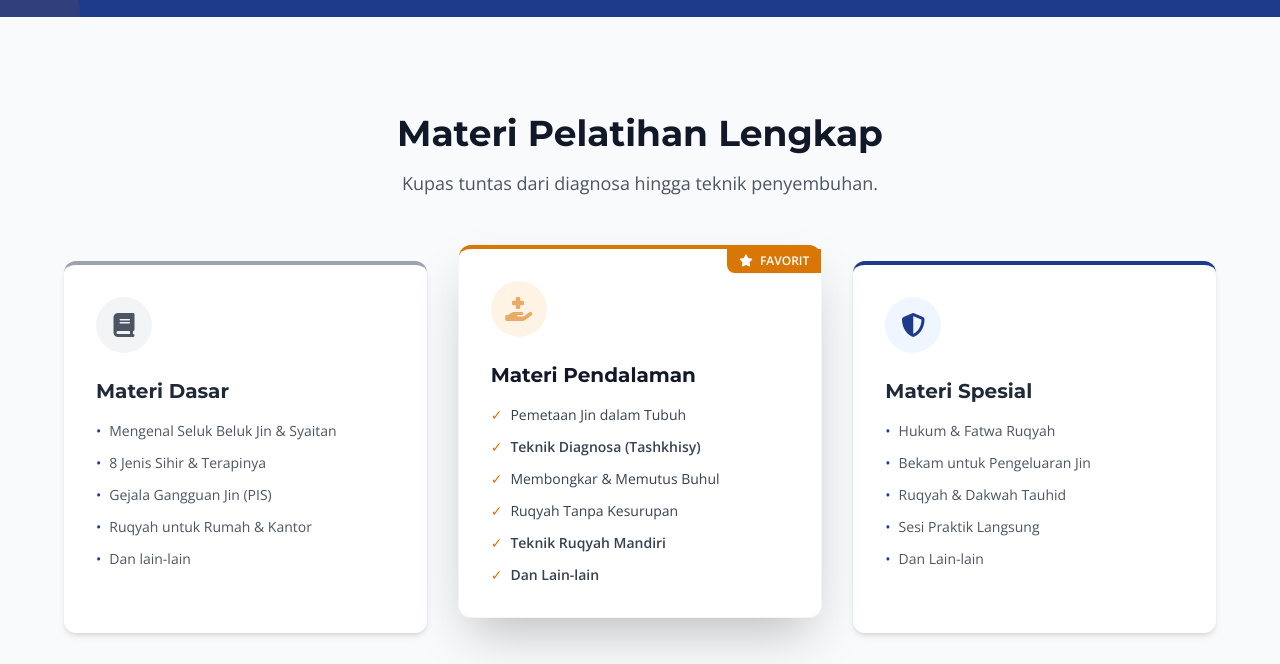
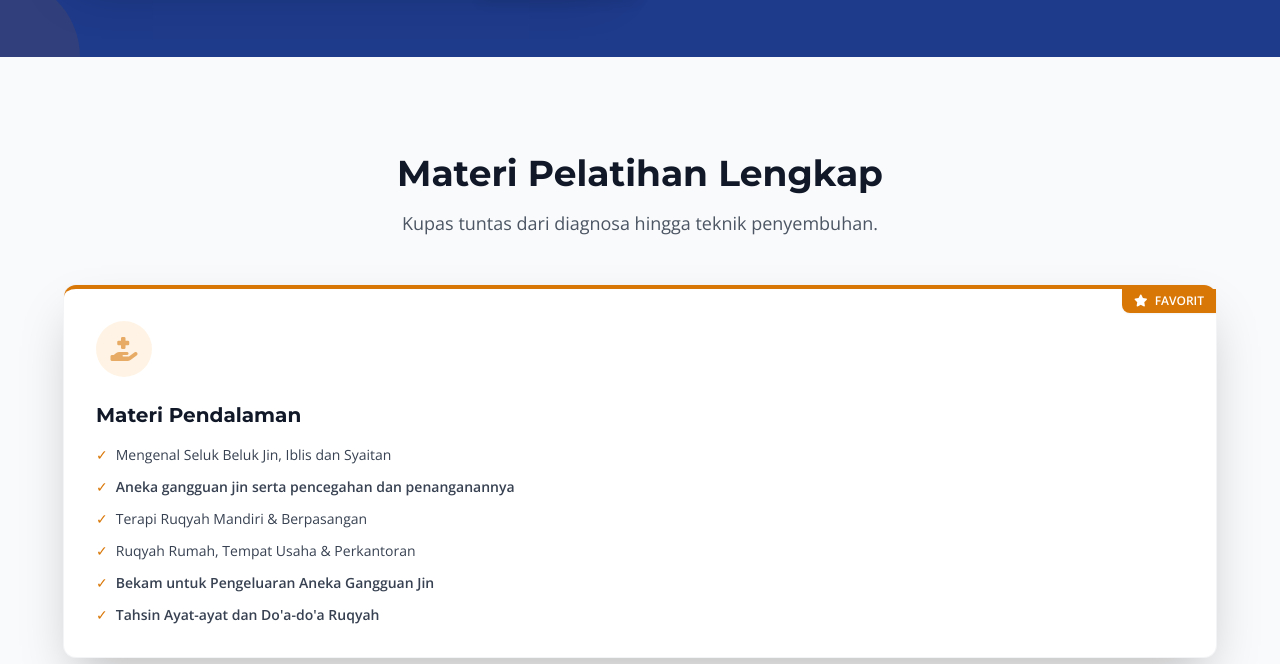
Before and after one commit to ourobyte/pelatihan-ruqyah, a plain HTML site: page index.html in a window 1280 px wide. Shown: the part 2133-2797 px from the top of the page. Drawn offline with nearby package versions, Linux system fonts and the light colour scheme.

Commit message:
Update index.html

```diff
--- a/index.html
+++ b/index.html
@@ -66,7 +66,7 @@
                 <a href="#pricing" class="bg-brand-red hover:bg-red-700 text-white text-lg font-bold py-4 px-8 rounded-lg shadow-lg transform transition hover:scale-105 duration-300 w-full sm:w-auto text-center ring-4 ring-red-500/30">
                     🔥 DAFTAR TIKET EARLY BIRD - RP 199.000
                 </a>
-                <p class="text-sm text-gray-300 mt-2 sm:mt-0 font-semibold bg-black/20 px-3 py-1 rounded-full">Khusus 20 Orang Pertama!</p>
+                <p class="text-sm text-red-300 mt-2 sm:mt-0 font-semibold bg-white/20 px-3 py-1 rounded-full">Khusus 20 Orang Pertama yang sudah Lunas!</p>
             </div>
         </div>
 
@@ -78,7 +78,7 @@
     <section class="py-16 md:py-24 bg-white px-6">
         <div class="max-w-5xl mx-auto">
             <h2 class="text-3xl md:text-4xl font-bold text-brand-blue text-center mb-12">
-                Apakah Salah Satunya Adalah Anda?
+                Apakah Salah Satunya Adalah Anda Atau Orang Yang Anda Sayangi?
             </h2>
 
             <div class="grid md:grid-cols-2 gap-8 items-center">
@@ -182,22 +182,6 @@
                 <p class="text-gray-600 mt-4 text-lg">Kupas tuntas dari diagnosa hingga teknik penyembuhan.</p>
             </div>
 
-            <div class="grid md:grid-cols-3 gap-8">
-                <!-- Card 1 -->
-                <div class="bg-white p-8 rounded-xl shadow-md hover:shadow-xl transition duration-300 border-t-4 border-gray-400 group">
-                    <div class="h-14 w-14 bg-gray-100 rounded-full flex items-center justify-center mb-6 text-gray-600 group-hover:bg-gray-200 transition">
-                        <i class="fas fa-book text-2xl"></i>
-                    </div>
-                    <h3 class="text-xl font-bold mb-4 text-gray-800">Materi Dasar</h3>
-                    <ul class="space-y-3 text-sm text-gray-600">
-                        <li class="flex items-start gap-2"><span class="text-brand-blue">•</span> Mengenal Seluk Beluk Jin & Syaitan</li>
-                        <li class="flex items-start gap-2"><span class="text-brand-blue">•</span> 8 Jenis Sihir & Terapinya</li>
-                        <li class="flex items-start gap-2"><span class="text-brand-blue">•</span> Gejala Gangguan Jin (PIS)</li>
-                        <li class="flex items-start gap-2"><span class="text-brand-blue">•</span> Ruqyah untuk Rumah & Kantor</li>
-                        <li class="flex items-start gap-2"><span class="text-brand-blue">•</span> Dan lain-lain</li>
-                    </ul>
-                </div>
-
                 <!-- Card 2 (Featured) -->
                 <div class="bg-white p-8 rounded-xl shadow-2xl transform md:-translate-y-4 border-t-4 border-brand-gold relative ring-1 ring-gray-100 z-10">
                     <div class="absolute top-0 right-0">
@@ -210,30 +194,14 @@
                     </div>
                     <h3 class="text-xl font-bold mb-4 text-gray-900">Materi Pendalaman</h3>
                     <ul class="space-y-3 text-sm text-gray-700 font-medium">
-                        <li class="flex items-start gap-2"><span class="text-brand-gold">✓</span> Pemetaan Jin dalam Tubuh</li>
-                        <li class="flex items-start gap-2"><span class="text-brand-gold">✓</span> <strong>Teknik Diagnosa (Tashkhisy)</strong></li>
-                        <li class="flex items-start gap-2"><span class="text-brand-gold">✓</span> Membongkar & Memutus Buhul</li>
-                        <li class="flex items-start gap-2"><span class="text-brand-gold">✓</span> Ruqyah Tanpa Kesurupan</li>
-                        <li class="flex items-start gap-2"><span class="text-brand-gold">✓</span> <strong>Teknik Ruqyah Mandiri</strong></li>
-                        <li class="flex items-start gap-2"><span class="text-brand-gold">✓</span> <strong>Dan Lain-lain</strong></li>
+                        <li class="flex items-start gap-2"><span class="text-brand-gold">✓</span>Mengenal Seluk Beluk Jin, Iblis dan Syaitan</li>
+                        <li class="flex items-start gap-2"><span class="text-brand-gold">✓</span> <strong>Aneka gangguan jin serta pencegahan dan penanganannya</strong></li>
+                        <li class="flex items-start gap-2"><span class="text-brand-gold">✓</span>Terapi Ruqyah Mandiri & Berpasangan</li>
+                        <li class="flex items-start gap-2"><span class="text-brand-gold">✓</span>Ruqyah Rumah, Tempat Usaha & Perkantoran</li>
+                        <li class="flex items-start gap-2"><span class="text-brand-gold">✓</span> <strong>Bekam untuk Pengeluaran Aneka Gangguan Jin</strong></li>
+                        <li class="flex items-start gap-2"><span class="text-brand-gold">✓</span> <strong>Tahsin Ayat-ayat dan Do'a-do'a Ruqyah</strong></li>
                     </ul>
                 </div>
-
-                <!-- Card 3 -->
-                <div class="bg-white p-8 rounded-xl shadow-md hover:shadow-xl transition duration-300 border-t-4 border-brand-blue group">
-                    <div class="h-14 w-14 bg-blue-50 rounded-full flex items-center justify-center mb-6 text-brand-blue group-hover:bg-blue-100 transition">
-                        <i class="fas fa-shield-alt text-2xl"></i>
-                    </div>
-                    <h3 class="text-xl font-bold mb-4 text-gray-800">Materi Spesial</h3>
-                    <ul class="space-y-3 text-sm text-gray-600">
-                        <li class="flex items-start gap-2"><span class="text-brand-blue">•</span> Hukum & Fatwa Ruqyah</li>
-                        <li class="flex items-start gap-2"><span class="text-brand-blue">•</span> Bekam untuk Pengeluaran Jin</li>
-                        <li class="flex items-start gap-2"><span class="text-brand-blue">•</span> Ruqyah & Dakwah Tauhid</li>
-                        <li class="flex items-start gap-2"><span class="text-brand-blue">•</span> Sesi Praktik Langsung</li>
-                        <li class="flex items-start gap-2"><span class="text-brand-blue">•</span> Dan Lain-lain</li>
-                    </ul>
-                </div>
-            </div>
         </div>
     </section>
 
```
